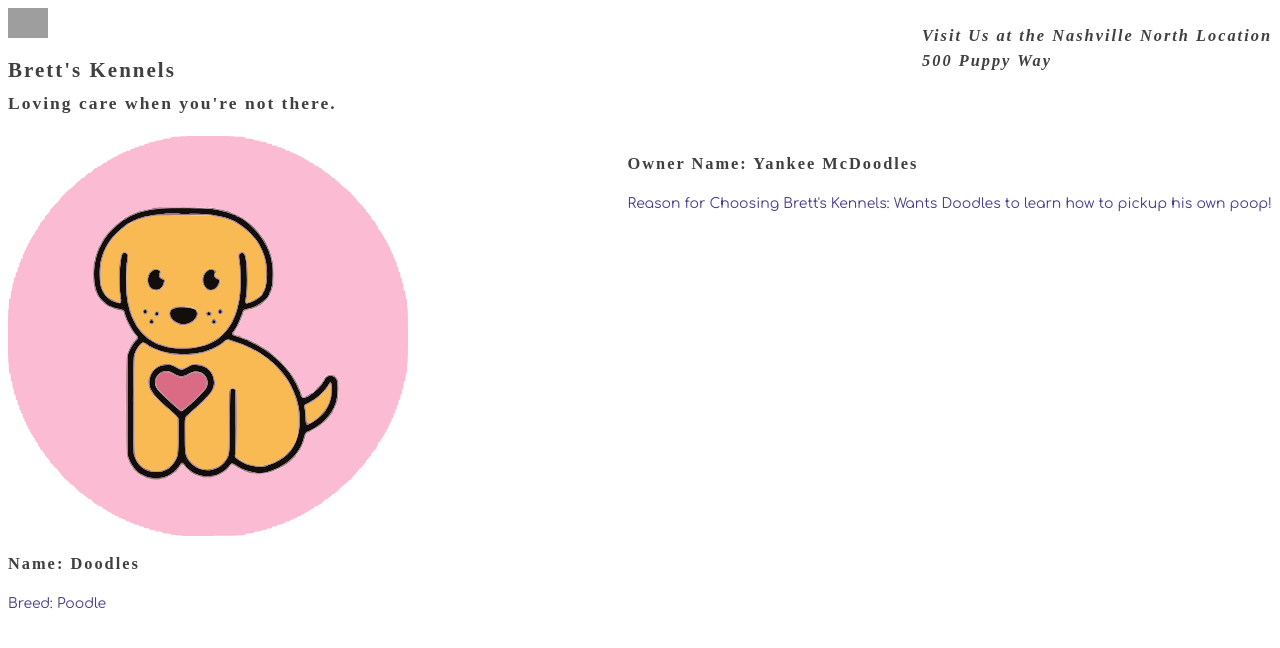
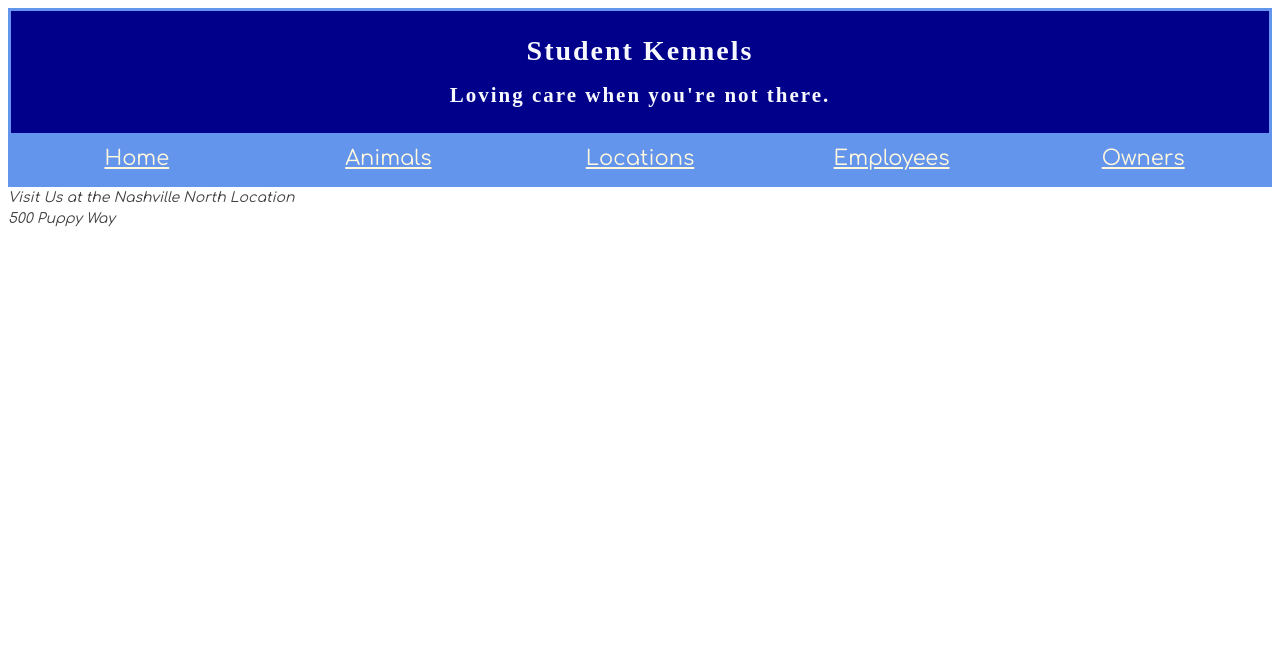
Before and after one commit to bstoudt01/Kennel, a React (Create React App) app: page / in a window 1280 px wide. Shown: the top 648 px of the page. Built offline with nearby package versions, Linux system fonts and the light colour scheme; grey boxes are pictures that could not be loaded; a web font is replaced by a local one.

Commit message:
completed chapter 2

```diff
--- a/package.json
+++ b/package.json
@@ -8,6 +8,7 @@
     "@testing-library/user-event": "^7.2.1",
     "react": "^16.13.1",
     "react-dom": "^16.13.1",
+    "react-router-dom": "^5.2.0",
     "react-scripts": "3.4.1"
   },
   "scripts": {
--- /dev/null
+++ b/src/components/ApplicationViews.js
@@ -0,0 +1,50 @@
+import { Route } from "react-router-dom";
+import React from "react";
+import Home from "./home/Home";
+import AnimalCard from "./animal/AnimalCard";
+//only include these once they are built - previous practice exercise
+import LocationCard from "./location/LocationCard";
+import EmployeeCard from "./employee/EmployeeCard";
+import OwnerCard from "./owner/OwnerCard";
+
+// 3rd/4th componet created along with NavBar
+//UI based on the route path was chosen by the user, imported into Kennel.js
+const ApplicationViews = () => {
+  return (
+    <React.Fragment>
+      <Route
+        exact
+        path="/"
+        render={props => {
+          return <Home />;
+        }}
+      />
+      <Route
+        path="/animals"
+        render={props => {
+          return <AnimalCard />;
+        }}
+      />
+      <Route
+        path="/locations"
+        render={props => {
+          return <LocationCard />;
+        }}
+      />
+      <Route
+        path="/employees"
+        render={props => {
+          return <EmployeeCard />;
+        }}
+      />
+      <Route
+        path="/Owners"
+        render={props => {
+          return <OwnerCard />;
+        }}
+      />
+    </React.Fragment>
+  );
+};
+
+export default ApplicationViews;
--- a/src/components/Kennel.js
+++ b/src/components/Kennel.js
@@ -1,22 +1,15 @@
 import React from "react";
-import AnimalCard from "./animal/AnimalCard";
-import AddressCard from "./location/LocationCard";
-import EmployeeCard from "./employee/EmployeeCard";
-import OwnerCard from "./owner/OwnerCard";
+import NavBar from "./nav/NavBar";
+import ApplicationViews from "./ApplicationViews";
+
 import "./Kennel.css";
-
+// Kennel returns NavBar.js & ApplicationViews.js whch were imported into kennel, imported into index.js which is where we render to the dom
 const Kennel = () => {
   return (
-    <div>
-        <div className="container-cards">
-            <EmployeeCard />
-            <AddressCard />
-        </div>
-        <div className="container-cards">
-            <AnimalCard />
-            <OwnerCard />
-        </div>
-    </div>
+    <>
+      <NavBar />
+      <ApplicationViews />
+    </>
   );
 };
 
--- a/src/components/animal/AnimalCard.js
+++ b/src/components/animal/AnimalCard.js
@@ -1,8 +1,9 @@
 import React from "react";
 
+//2nd component created (owner, employee, location componentes also created in this step)
 const AnimalCard = () => {
   return (
-    <div className="card">
+    <div className="container-cards">
       <div className="card-content">
         <picture>
           <img src={require("./dog.svg")} alt="My Dog" />
--- a/src/components/employee/EmployeeCard.js
+++ b/src/components/employee/EmployeeCard.js
@@ -1,5 +1,7 @@
 import React from "react";
 
+//img src={require...} means {} is used to wrap the source since its local... "require" is used because we are using "webpack" and it is a "commonjs" ...
+//"require" is a function that is a commonjs ?????????? and actually imports modules or other dependant files in the directory (sich as photos)
 const EmployeeCard = () => {
   return (
     <div className="card">
--- /dev/null
+++ b/src/components/home/Home.js
@@ -0,0 +1,13 @@
+import React from "react";
+// homepage link when the DOM Loads
+const Home = () => {
+  return (
+    <address>
+      Visit Us at the Nashville North Location
+      <br />
+      500 Puppy Way
+    </address>
+  );
+};
+
+export default Home;
--- /dev/null
+++ b/src/components/nav/NavBar.css
@@ -0,0 +1,40 @@
+small {
+    font-size: 75%;
+  }
+
+  header {
+    background-color: darkblue;
+    border: cornflowerblue solid 3px;
+  }
+
+  .site-title {
+    color: ghostwhite;
+    text-align: center;
+  }
+
+  nav .container {
+    display: flex;
+    padding: 0;
+    margin-bottom: 0;
+  }
+
+  nav .container li {
+    flex: 1;
+    padding: 10px;
+    text-align: center;
+    font-size: 1.5em;
+    color: cornsilk;
+    box-sizing: border-box;
+    background-color: cornflowerblue;
+    list-style-type: none;
+  }
+
+  .nav-link {
+    color: cornsilk;
+    text-decoration: underline;
+    cursor: pointer;
+  }
+
+  .nav-link:hover {
+    color: maroon;
+  }
--- /dev/null
+++ b/src/components/nav/NavBar.js
@@ -0,0 +1,46 @@
+import React from "react";
+import { Link } from "react-router-dom";
+import "./NavBar.css";
+
+//{Link} is imported to allow us access to that node module (function alias) from react-router-dom
+// NavBar contains a title and an unordered list with li items containing links using "to" and "className" attributes, imported into Kennel.js
+// the js files we are linking using <link> do not need to be imported instead they are called by importing {Link} and calling them using the "to" attribute
+const NavBar = () => {
+  return (
+    <header>
+      <h1 className="site-title">
+        Student Kennels
+        <br />
+        <small>Loving care when you're not there.</small>
+      </h1>
+      <nav>
+        <ul className="container">
+          <li>
+            <Link className="nav-link" to="/">
+              Home
+            </Link>
+          </li>
+          <li>
+            <Link className="nav-link" to="/animals">
+              Animals
+            </Link>
+          </li>
+          <li>
+            <Link className="nav-link" to="locations">
+              Locations
+            </Link></li>
+          <li>
+            <Link className="nav-link" to="/employees">
+              Employees
+            </Link></li>
+          <li>
+            <Link className="nav-link" to="/owners">
+              Owners
+            </Link></li>
+        </ul>
+      </nav>
+    </header>
+  );
+};
+
+export default NavBar;
--- a/src/components/owner/OwnerCard.js
+++ b/src/components/owner/OwnerCard.js
@@ -1,5 +1,5 @@
 import React from "react";
-
+// owners link displaying owner information
 const OwnerCard = () => {
   return (
     <div className="card">
```
Also changed, not shown: src/index.js (+7 -6 lines), 1 other file (tests, documents, lock files or other folders).
